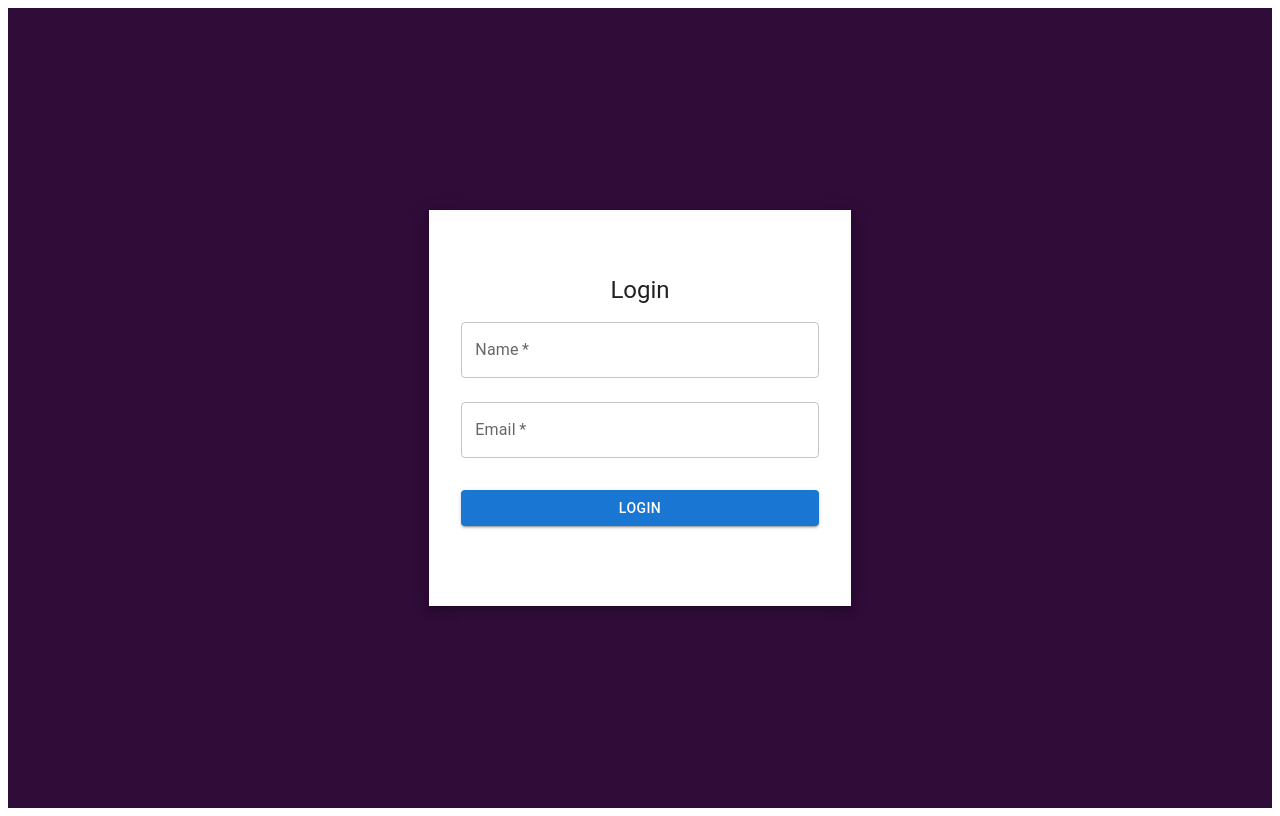
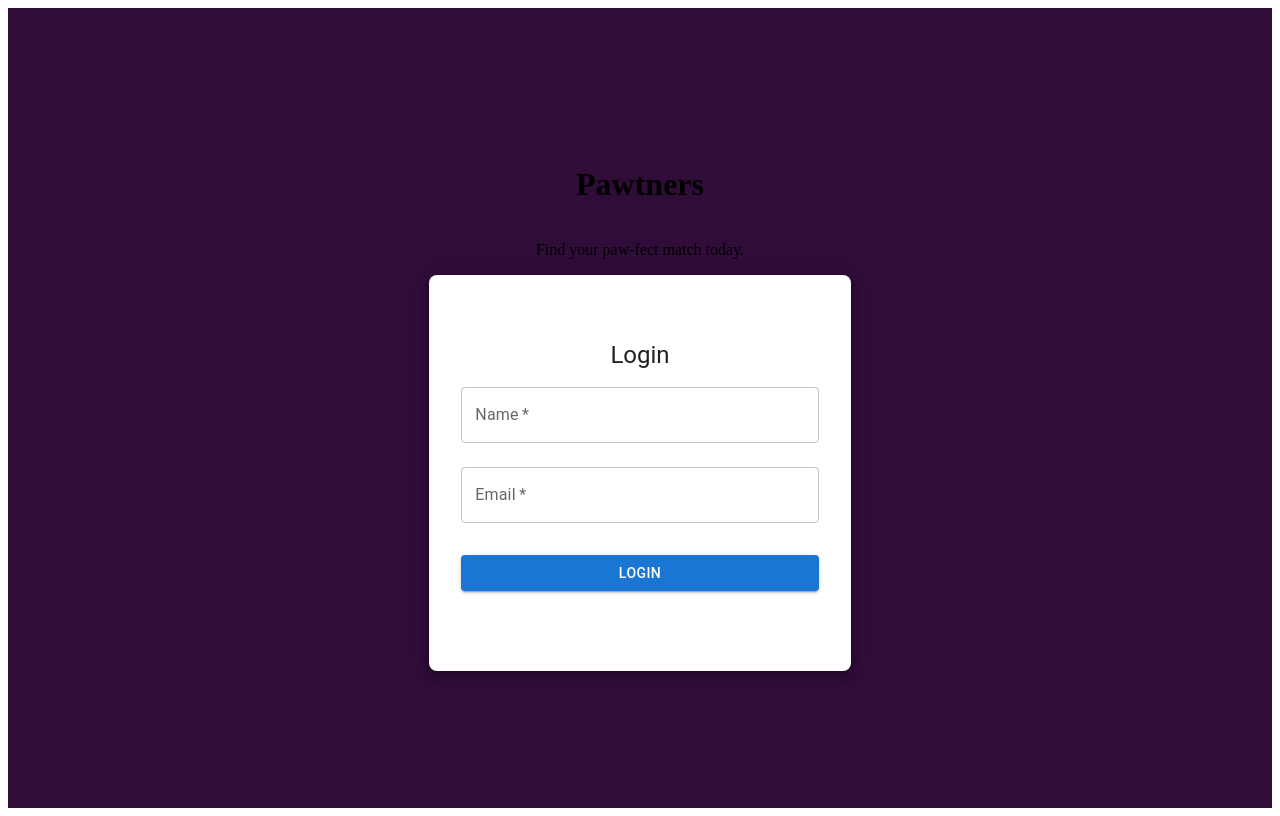
Before and after one commit to drDoWhile0/Fetch-Take-Home-Exercise, a React (Create React App) app: page /login in a window 1280 px wide. Built offline with nearby package versions, Linux system fonts and the light colour scheme.

Commit message:
feature: add additional styles to the MUI components - import react router useLocation to target login route with specific styles

```diff
--- a/src/components/Login.tsx
+++ b/src/components/Login.tsx
@@ -1,8 +1,10 @@
-import React, { useState } from 'react';
+import React, { useState, useEffect } from 'react';
 import { useNavigate } from 'react-router-dom';
 import { TextField, Button, Typography, Box, Grid, Paper } from '@mui/material';
+import { useLocation } from 'react-router-dom';
 
 const Login = () => {
+  const location = useLocation();
   const [name, setName] = useState('');
   const [email, setEmail] = useState('');
   const [error, setError] = useState<string | null>('');
@@ -35,30 +37,60 @@ const Login = () => {
     }
   };
 
+  useEffect(() => {
+    if (location.pathname === '/login') {
+        document.body.classList.add('login-page');
+    } else {
+        document.body.classList.remove('login-page');
+    }
+
+    return () => {
+        document.body.classList.remove('login-page');
+    }
+
+  }, [location]);
+
   return (
+    <>
         <Grid
             container
             component="main"
-      className='login-component'
+            className="login-component"
             sx={{
-        height: '100vh',
-        display: 'flex',
-        justifyContent: 'center',
-        alignItems: 'center',
+                height: "100vh",
+                display: "flex",
+                justifyContent: "center",
+                alignItems: "center",
+                flexDirection: "column",
             }}
         >
-      <Grid item xs={12} sm={8} md={4} component={Paper} elevation={6} square>
+            <h1>Pawtners</h1>
+            <p>Find your paw-fect match today.</p>
+
+            <Grid
+                item
+                xs={12}
+                sm={8}
+                md={4}
+                component={Paper}
+                elevation={6}
+                sx={{
+                    borderRadius: "8px",
+                }}
+                square
+            >
                 <Box
+                    className="login-component__login-card"
                     sx={{
                         my: 8,
                         mx: 4,
-            display: 'flex',
-            flexDirection: 'column',
-            alignItems: 'center',
+                        display: "flex",
+                        flexDirection: "column",
+                        alignItems: "center",
                     }}
                 >
                     <Typography variant="h5">Login</Typography>
-          <form onSubmit={handleSubmit} style={{ width: '100%' }}>
+                    <form onSubmit={handleSubmit} style={{ width: "100%" }}>
                         {/* Name input */}
                         <TextField
                             variant="outlined"
@@ -90,6 +122,7 @@ const Login = () => {
                             type="submit"
                             fullWidth
                             variant="contained"
+                            className="login-component__login-card__button"
                             sx={{ mt: 3, mb: 2 }}
                         >
                             Login
@@ -98,6 +131,7 @@ const Login = () => {
                 </Box>
             </Grid>
         </Grid>
+    </>
   );
 };
 
```
Lines whose indentation alone changed are shown as unchanged.
